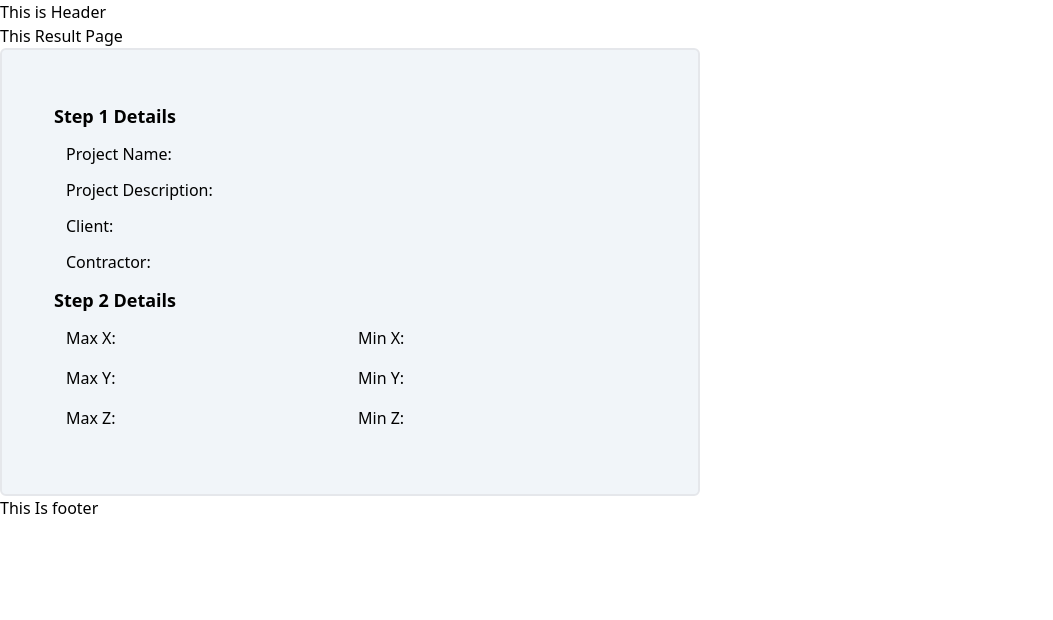
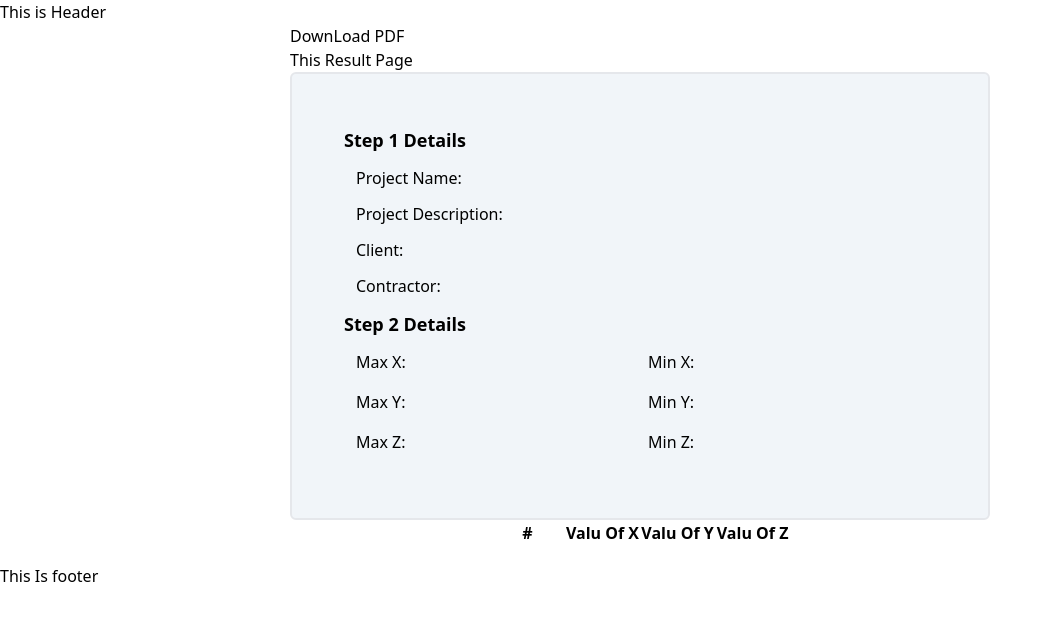
Before and after one commit to shakhawat-softdev/jobtask-batterylow, a React (Create React App) app: page /result in a window 1280 px wide. Shown: the top 620 px of the page, without its empty margins (0-1053 px from the left). Built offline with nearby package versions, Linux system fonts and the light colour scheme.

Commit message:
result page is implemented

```diff
--- a/package.json
+++ b/package.json
@@ -6,6 +6,7 @@
     "@testing-library/jest-dom": "^5.17.0",
     "@testing-library/react": "^13.4.0",
     "@testing-library/user-event": "^13.5.0",
+    "jspdf": "^2.5.1",
     "localforage": "^1.10.0",
     "match-sorter": "^6.3.1",
     "papaparse": "^5.4.1",
--- a/src/Pages/Home/Home/Home.jsx
+++ b/src/Pages/Home/Home/Home.jsx
@@ -32,11 +32,19 @@ const Home = () => {
       projectDescription, setProjectDescription,
       client, setClient,
       contractor, setContractor,
-      csvFile, setCsvFile, } = useMyContext();
+      csvFile, setCsvFile,
+      valueOfX,
+      valueOfY,
+      valueOfZ,
+      setValueOfX,
+      setValueOfY,
+      setValueOfZ,
+
+   } = useMyContext();
+
+
 
    // console.log(maxX);
-
-
    const [step, setStep] = useState(1);
 
 
@@ -59,9 +67,15 @@ const Home = () => {
 
             // console.log(values[0]);
 
-            const xValues = values.map((row) => parseFloat(row[headers.indexOf('X')])).filter(val => isNaN(val) === false);
-            const yValues = values.map((row) => parseFloat(row[headers.indexOf('Y')])).filter(val => isNaN(val) === false);
-            const zValues = values.map((row) => parseFloat(row[headers.indexOf('Z')])).filter(val => isNaN(val) === false);
+            const xValues = values.map((row) => parseFloat(row[headers.indexOf('X')])).filter(valu => isNaN(valu) === false);
+            const yValues = values.map((row) => parseFloat(row[headers.indexOf('Y')])).filter(valu => isNaN(valu) === false);
+            const zValues = values.map((row) => parseFloat(row[headers.indexOf('Z')])).filter(valu => isNaN(valu) === false);
+
+            setValueOfX(xValues);
+            setValueOfY(yValues);
+            setValueOfZ(zValues);
+
+
 
 
             console.log("Value of X index: ", xValues);
--- a/src/Pages/Results/Result/Result.jsx
+++ b/src/Pages/Results/Result/Result.jsx
@@ -1,7 +1,11 @@
 import React from 'react';
 import { useMyContext } from '../../../Providers/MyContextProvider';
+import jsPDF from "jspdf";
+import ReactDOMServer from "react-dom/server";
 
 const Result = () => {
+
+
 
    const { maxX, setMaxX, minX,
       maxY,
@@ -29,12 +33,15 @@ const Result = () => {
       projectDescription, setProjectDescription,
       client, setClient,
       contractor, setContractor,
-      csvFile, setCsvFile, } = useMyContext();
+      csvFile, setCsvFile,
+      valueOfX,
+      valueOfY,
+      valueOfZ,
 
-   return (
-      <div>
-         <h2>This Result Page</h2>
+   } = useMyContext();
 
+   const exportPDF = () => {
+      let element = (
          <div className="space-y-4 w-[700px]  border-2 p-8 bg-slate-100 rounded-md">
 
             <div className='p-5'>
@@ -75,8 +82,89 @@ const Result = () => {
                }
 
             </div>
+         </div>
+      );
+      const doc = new jsPDF("p", "pt", "letter");
+      doc.html(ReactDOMServer.renderToString(element), {
+         callback: function (doc) {
+            doc.save('sample.pdf');
+         }
+      });
+   };
 
+   return (
+      <div className='mx-auto grid place-items-center'>
+         <div className='mx-auto'>
+            <button onClick={exportPDF}>DownLoad PDF</button>
+            <h2>This Result Page</h2>
+            <div className="space-y-4 w-[700px]  border-2 p-8 bg-slate-100 rounded-md">
+
+               <div className='p-5'>
+                  <div>
+                     <h3 className="text-lg font-semibold">Step 1 Details</h3>
+                     <div className=' w-full space-y-3 p-3'>
+                        <p>Project Name: {projectName}</p>
+                        <p>Project Description: {projectDescription}</p>
+                        <p>Client: {client}</p>
+                        <p>Contractor: {contractor}</p>
+                     </div>
+                  </div>
+
+
+                  {/* Display other Step 1 details */}
+                  {csvFile ? <div>
+                     <h3 className="text-lg font-semibold ">Step 2 Details</h3>
+                     <div className="grid grid-cols-2 gap-4 p-3">
+                        <p>Max X: {isNaN(maxX) ? 'N/A' : maxX}</p>
+                        <p>Min X: {isNaN(minX) ? 'N/A' : minX}</p>
+                        <p>Max Y: {isNaN(maxY) ? 'N/A' : maxY}</p>
+                        <p>Min Y: {isNaN(minY) ? 'N/A' : minY}</p>
+                        <p>Max Z: {isNaN(maxZ) ? 'N/A' : maxZ}</p>
+                        <p>Min Z: {isNaN(minZ) ? 'N/A' : minZ}</p>
+                     </div>
+                  </div> :
+                     <div>
+                        <h3 className="text-lg font-semibold ">Step 2 Details</h3>
+                        <div className="grid grid-cols-2 gap-4 p-3">
+                           <p>Max X: {userInput_maxX}</p>
+                           <p>Min X: {userInput_minX}</p>
+                           <p>Max Y: {userInput_maxY}</p>
+                           <p>Min Y: {userInput_minY}</p>
+                           <p>Max Z: {userInput_maxZ}</p>
+                           <p>Min Z: {userInput_minZ}</p>
+                        </div>
+                     </div>
+                  }
+
+               </div>
+            </div>
          </div>
+
+         {/* Table */}
+         <div className="overflow-x-auto">
+            <table className="table table-xs">
+               <thead >
+                  <tr className='grid grid-cols-4'>
+                     <th>#</th>
+                     <th>Valu Of X</th>
+                     <th>Valu Of Y</th>
+                     <th>Valu Of Z</th>
+                  </tr>
+               </thead>
+               <tbody>
+                  <tr className='grid grid-cols-4 place-items-center p-2'>
+                     <th></th>
+                     <td>{valueOfX.map(item => <ul>{item}</ul>)}</td>
+                     <td>{valueOfY.map(item => <ul>{item}</ul>)}</td>
+                     <td>{valueOfZ.map(item => <ul>{item}</ul>)}</td>
+
+                  </tr>
+               </tbody>
+            </table>
+         </div>
+
+
+
       </div>
    );
 };
--- a/src/Providers/MyContextProvider.jsx
+++ b/src/Providers/MyContextProvider.jsx
@@ -23,6 +23,10 @@ export function MyContextProvider({ children }) {
    const [userInput_minX, setUserInput_minX] = useState('');
    const [userInput_minY, setUserInput_minY] = useState('');
    const [userInput_minZ, setUserInput_minZ] = useState('');
+
+   const [valueOfX, setValueOfX] = useState([]);
+   const [valueOfY, setValueOfY] = useState([]);
+   const [valueOfZ, setValueOfZ] = useState([]);
 
 
    const contextValue = {
@@ -55,6 +59,13 @@ export function MyContextProvider({ children }) {
       client, setClient,
       contractor, setContractor,
       csvFile, setCsvFile,
+
+      valueOfX,
+      valueOfY,
+      valueOfZ,
+      setValueOfX,
+      setValueOfY,
+      setValueOfZ,
    };
 
    return <MyContext.Provider value={contextValue}>{children}</MyContext.Provider>;
```
Also changed, not shown: 1 other file (tests, documents, lock files or other folders).
